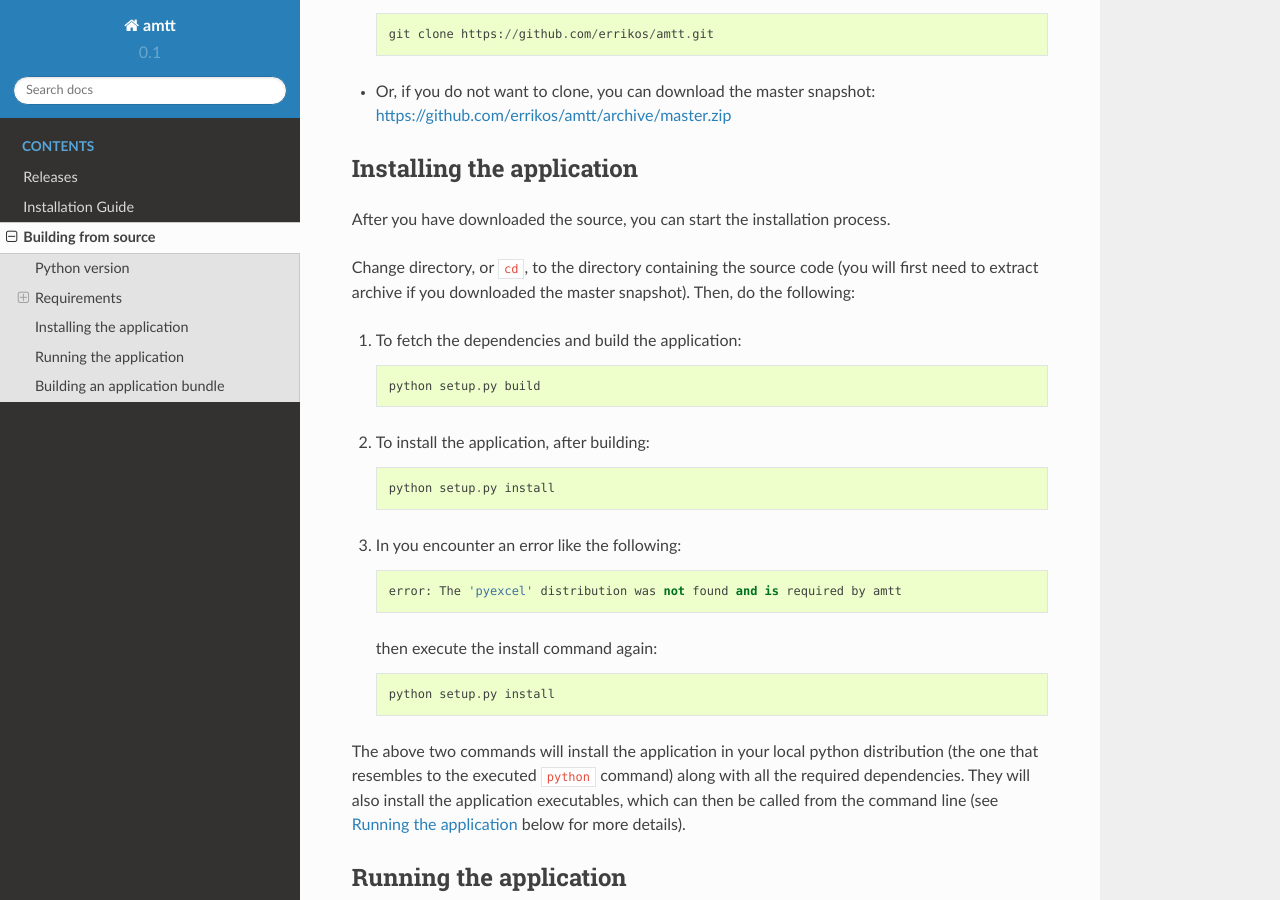
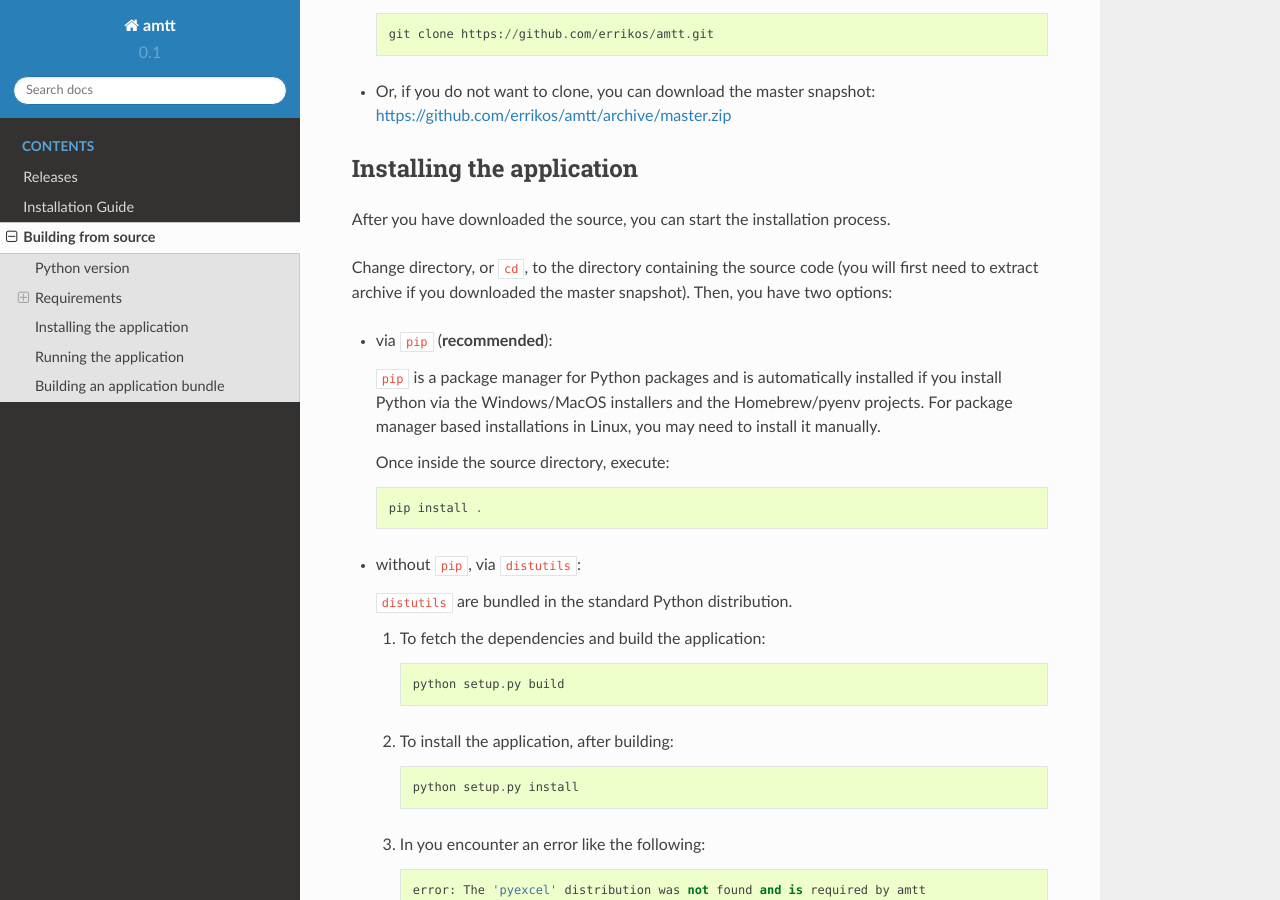
Before and after one commit to errikos/amtt, a Sphinx documentation site: the page built from docs/building.rst, in a window 1280 px wide and 900 px high, scrolled down 923 px. Built offline with Sphinx 7.4.7 and the Read the Docs theme 2.0.0, drawn with Linux system fonts in a browser that asks for light colours; some of the changed text lies outside the part shown.

Commit message:
docs: include pip instructions
Signed-off-by: Ergys Dona <errikosd@gmail.com>

```diff
--- a/docs/building.rst
+++ b/docs/building.rst
@@ -48,25 +48,38 @@ Installing the application
 
 After you have downloaded the source, you can start the installation process.
 
-Change directory, or ``cd``, to the directory containing the source code (you will first need to extract archive if you downloaded the master snapshot). Then, do the following:
+Change directory, or ``cd``, to the directory containing the source code (you will first need to extract archive if you downloaded the master snapshot). Then, you have two options:
 
-1. To fetch the dependencies and build the application::
+* via ``pip`` (**recommended**):
 
-    python setup.py build
+  ``pip`` is a package manager for Python packages and is automatically installed if you install Python via the Windows/MacOS installers and the Homebrew/pyenv projects. For package manager based installations in Linux, you may need to install it manually.
 
-2. To install the application, after building::
+  Once inside the source directory, execute::
 
-    python setup.py install
+      pip install .
 
-3. In you encounter an error like the following::
 
-    error: The 'pyexcel' distribution was not found and is required by amtt
+* without ``pip``, via ``distutils``:
+
+  ``distutils`` are bundled in the standard Python distribution.
+
+  1. To fetch the dependencies and build the application::
+
+      python setup.py build
+
+  2. To install the application, after building::
+
+      python setup.py install
+
+  3. In you encounter an error like the following::
+
+      error: The 'pyexcel' distribution was not found and is required by amtt
 
    then execute the install command again::
 
-    python setup.py install
+      python setup.py install
 
-The above two commands will install the application in your local python distribution (the one that resembles to the executed ``python`` command) along with all the required dependencies. They will also install the application executables, which can then be called from the command line (see `Running the application`_ below for more details).
+  The above two commands will install the application in your local python distribution (the one that resembles to the executed ``python`` command) along with all the required dependencies. They will also install the application executables, which can then be called from the command line (see `Running the application`_ below for more details).
 
 
 Running the application
@@ -90,7 +103,20 @@ This bundle will have to dependencies whatsoever and will run on a given machine
 To create an application bundle:
 
 1. Make sure you have followed the installation procedure in `Installing the application`_.
-2. While in the project root folder (where ``setup.py`` resides), execute::
+2. Install ``PyInstaller``:
+
+  * via ``pip`` (easiest, trouble-free method)::
+
+      pip install PyInstaller
+
+  * without ``pip``:
+
+    1. Download the latest PyInstaller package from PyPi: https://pypi.python.org/pypi/PyInstaller/
+    2. Extract it, ``cd`` to the extracted directory and execute::
+
+        python setup.py install
+
+3. While in the project root folder (where ``setup.py`` resides), execute::
 
     python setup.py build_standalone
 
```
